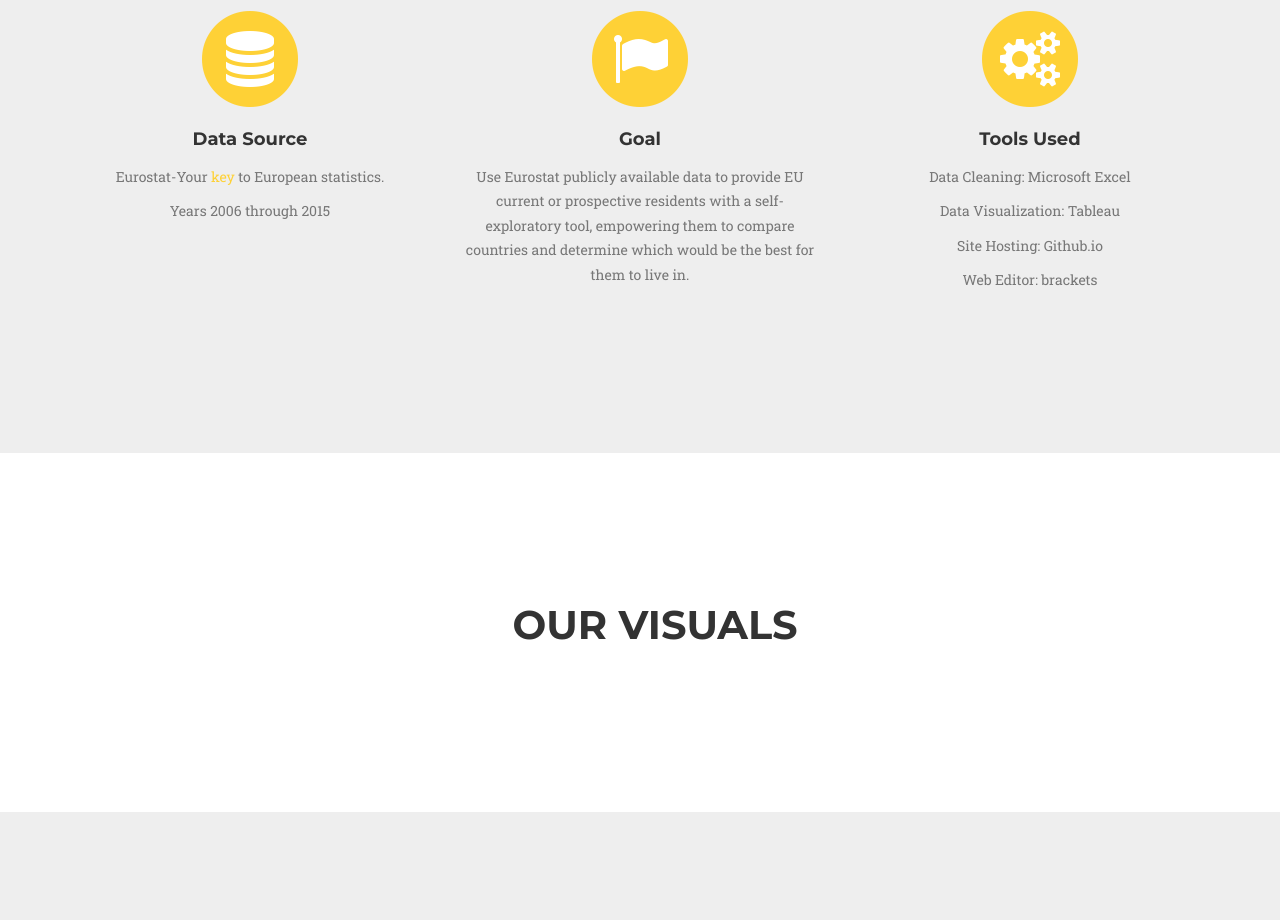
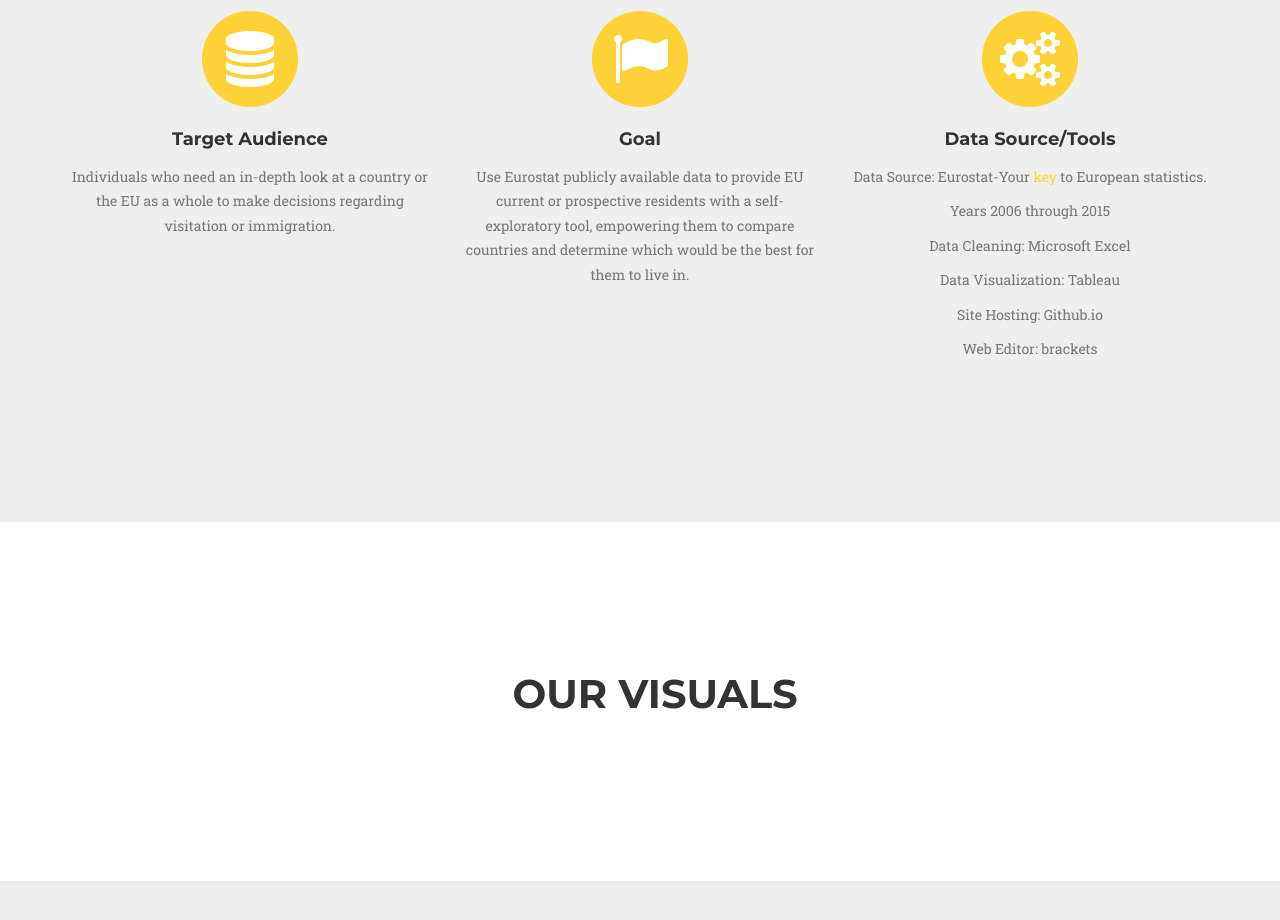
Before and after one commit to JansonLui/w209-Explore-EU.github.io, a website: page index.html in a window 1280 px wide. Shown: the part 1072-1992 px from the top of the page. Drawn offline with nearby package versions, Linux system fonts and the light colour scheme; a web font is replaced by a local one.

Commit message:
About section update

```diff
--- a/index.html
+++ b/index.html
@@ -98,8 +98,8 @@
                         <i class="fa fa-circle fa-stack-2x text-primary"></i>
                         <i class="fa fa-database fa-stack-1x fa-inverse"></i>
                     </span>
-                    <h4 class="service-heading">Data Source</h4>
-                    <p class="text-muted">Eurostat-Your <a href="http://ec.europa.eu/eurostat/data/database">key</a> to European statistics. <p  class="text-muted">Years 2006 through 2015</p></p>
+                    <h4 class="service-heading">Target Audience</h4>
+                    <p class="text-muted">Individuals who need an in-depth look at a country or the EU as a whole to make decisions regarding visitation or immigration.</p>
                 </div>
                 <div class="col-md-4">
                     <span class="fa-stack fa-4x">
@@ -114,7 +114,8 @@
                         <i class="fa fa-circle fa-stack-2x text-primary"></i>
                         <i class="fa fa-cogs fa-stack-1x fa-inverse"></i>
                     </span>
-                    <h4 class="service-heading">Tools Used</h4>
+                    <h4 class="service-heading">Data Source/Tools</h4>
+                    <p class="text-muted">Data Source: Eurostat-Your <a href="http://ec.europa.eu/eurostat/data/database">key</a> to European statistics. <p  class="text-muted">Years 2006 through 2015</p></p>
                     <p class="text-muted">Data Cleaning: Microsoft Excel</p>
                     <p class="text-muted">Data Visualization: Tableau</p>
                     <p class="text-muted">Site Hosting: Github.io</p>
```
